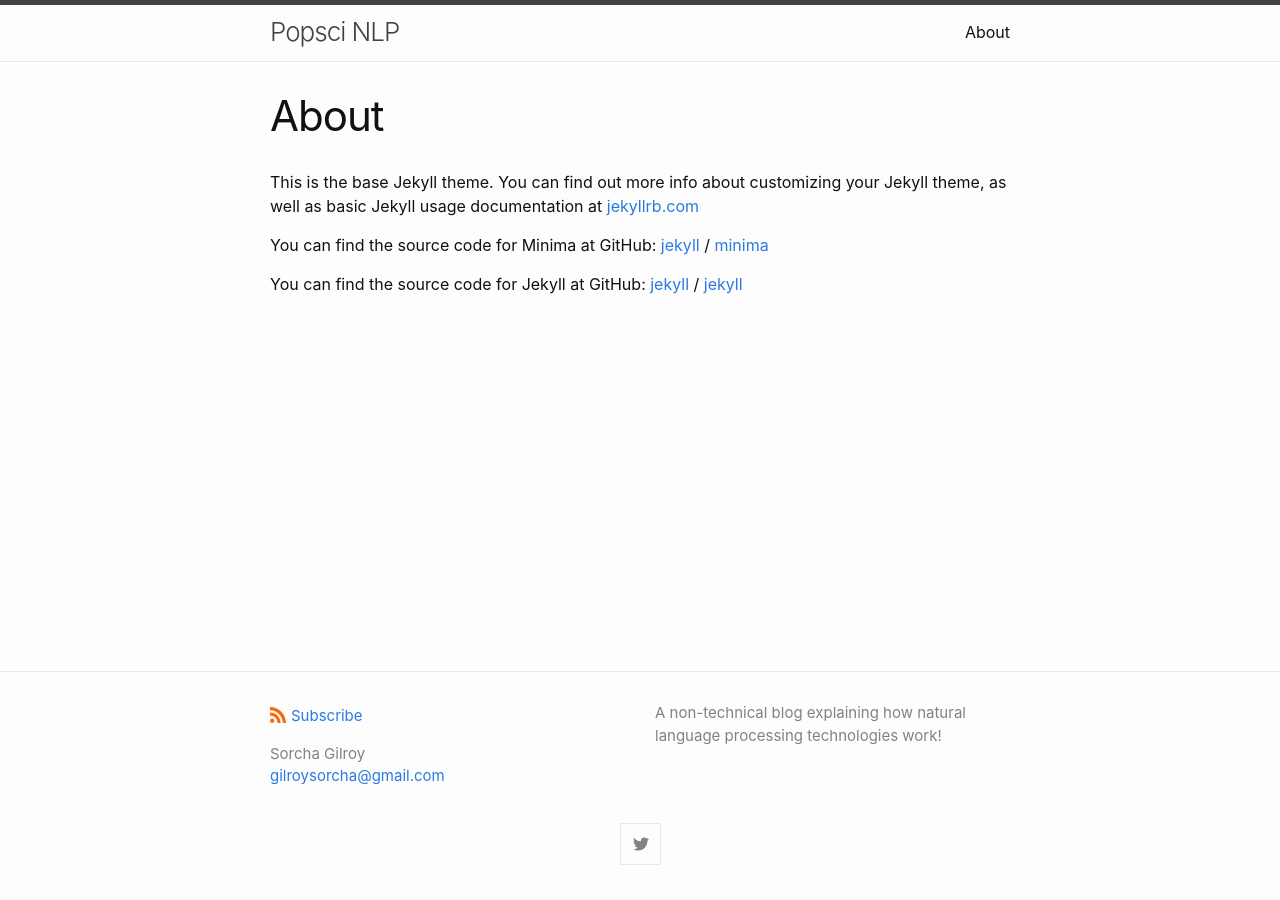
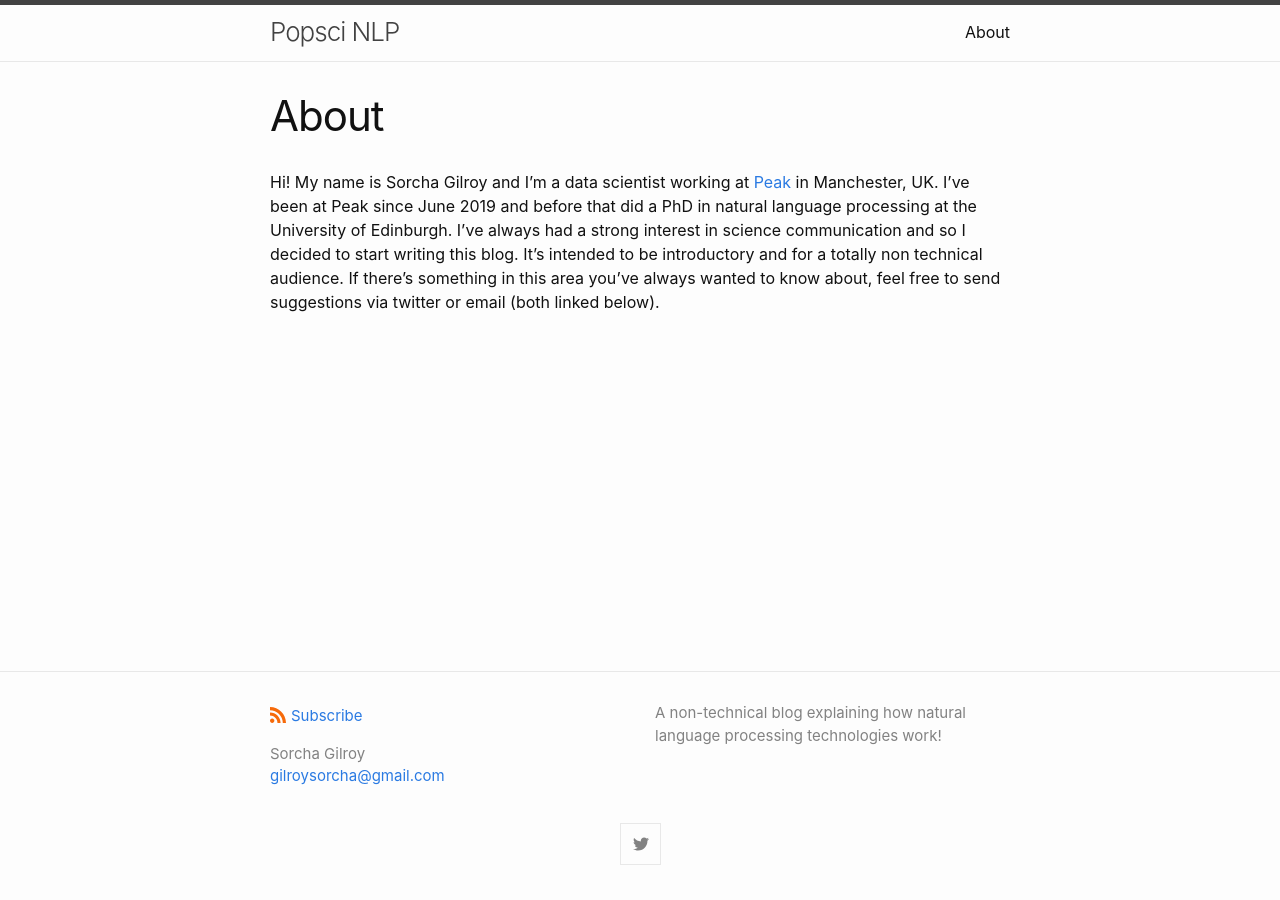
Before and after one commit to sorchagilroy/sorchagilroy.github.io, a Jekyll site: the page built from about.md, in a window 1280 px wide. Built offline with Jekyll 4.4.1, drawn with Linux system fonts in a browser that asks for light colours.

Commit message:
adding about

```diff
--- a/about.md
+++ b/about.md
@@ -4,15 +4,4 @@ title: About
 permalink: /about/
 ---
 
-This is the base Jekyll theme. You can find out more info about customizing your Jekyll theme, as well as basic Jekyll usage documentation at [jekyllrb.com](https://jekyllrb.com/)
-
-You can find the source code for Minima at GitHub:
-[jekyll][jekyll-organization] /
-[minima](https://github.com/jekyll/minima)
-
-You can find the source code for Jekyll at GitHub:
-[jekyll][jekyll-organization] /
-[jekyll](https://github.com/jekyll/jekyll)
-
-
-[jekyll-organization]: https://github.com/jekyll
+Hi! My name is Sorcha Gilroy and I'm a data scientist working at [Peak](peak.ai) in Manchester, UK. I've been at Peak since June 2019 and before that did a PhD in natural language processing at the University of Edinburgh. I've always had a strong interest in science communication and so I decided to start writing this blog. It's intended to be introductory and for a totally non technical audience. If there's something in this area you've always wanted to know about, feel free to send suggestions via twitter or email (both linked below).
```
